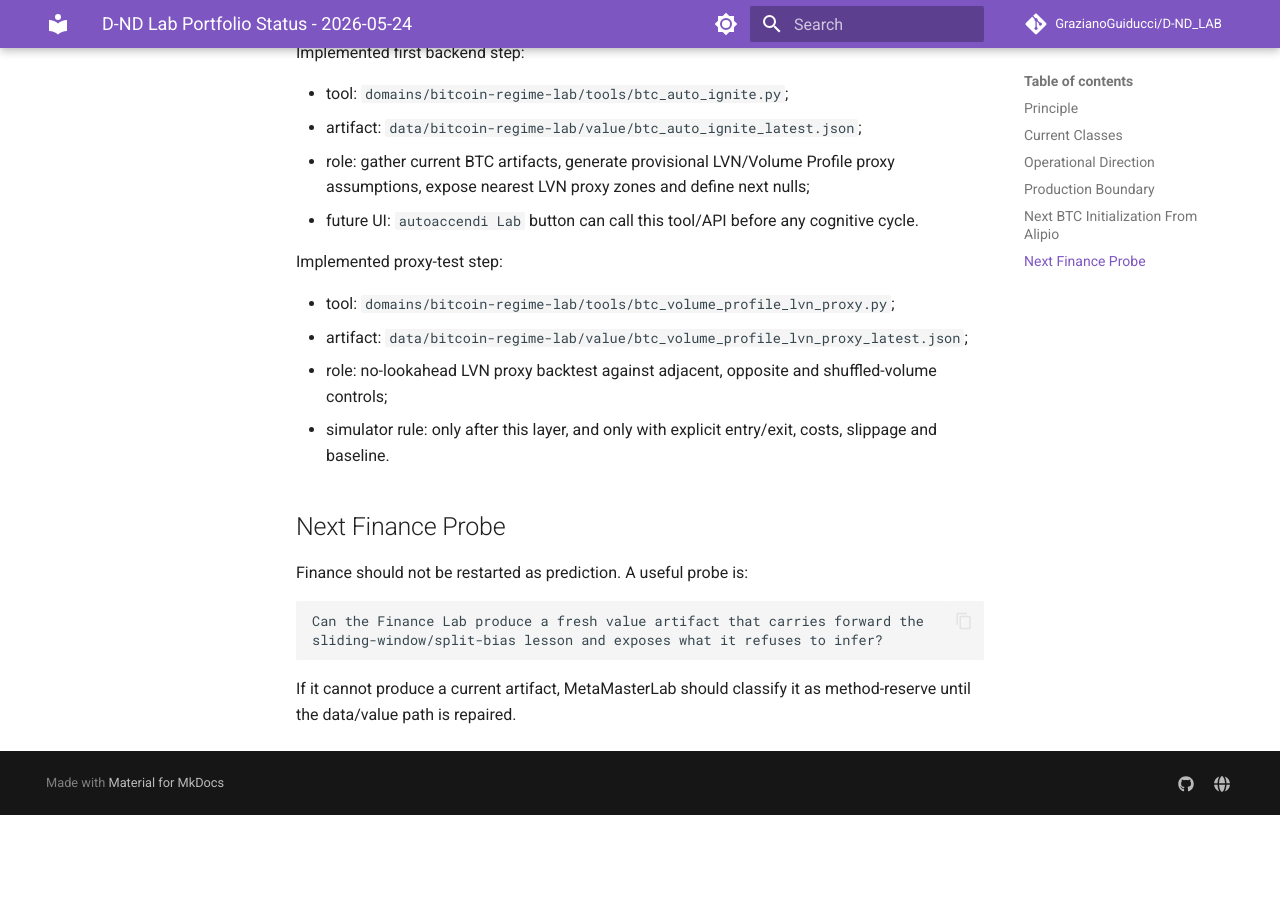
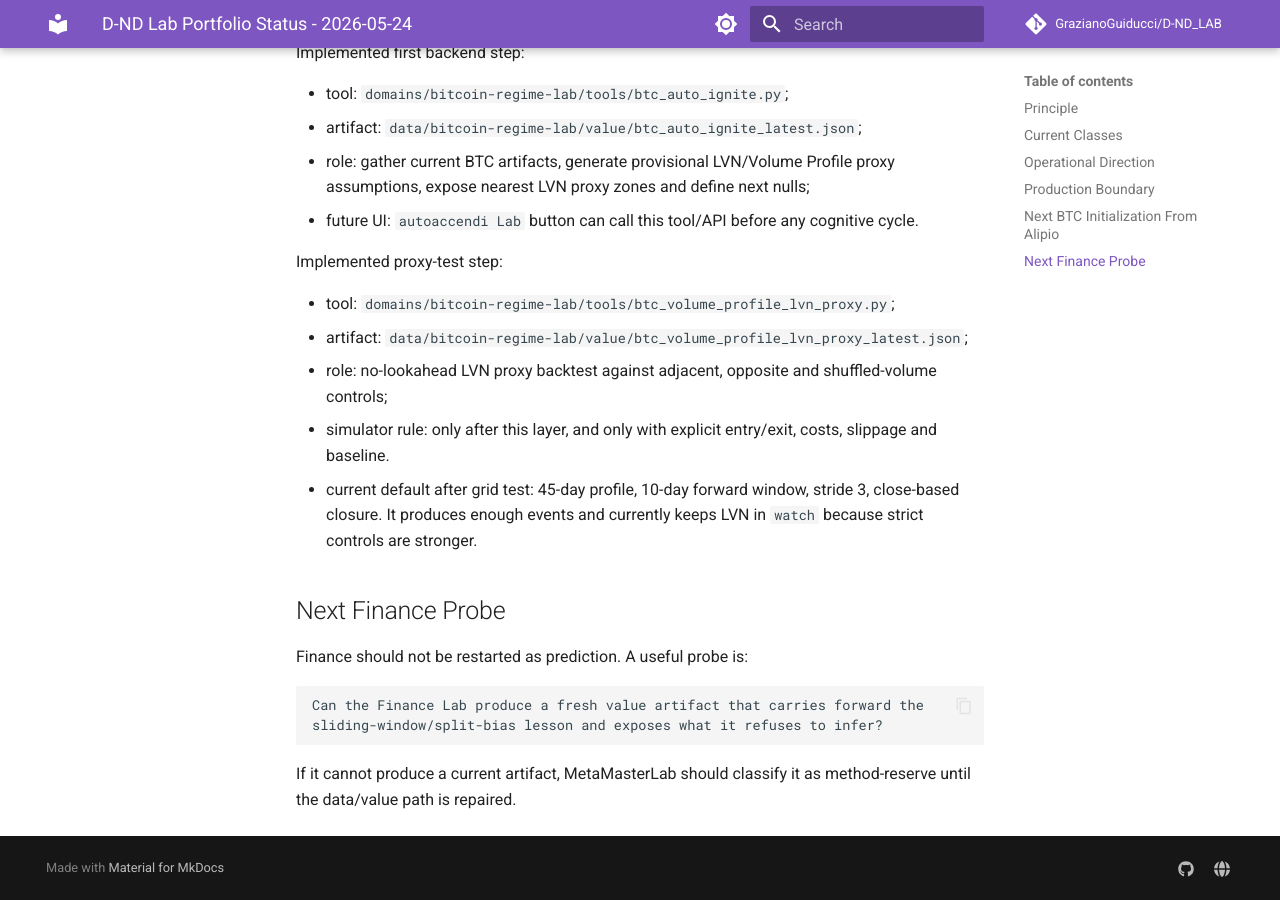
Before and after one commit to GrazianoGuiducci/D-ND_LAB, an MkDocs documentation site: the page built from docs/LAB_PORTFOLIO_STATUS_20260524.md, in a window 1280 px wide and 900 px high, scrolled down 3191 px. Built offline with MkDocs 1.6.1 and Material for MkDocs 9.7.7, drawn with Linux system fonts in a browser that asks for light colours; comment, search, counter and statistics services are not loaded; before the commit the page ends 4006 px from its top, so only the background shows below that.

Commit message:
fix(bitcoin): use denominator-ready lvn proxy defaults

```diff
--- a/docs/LAB_PORTFOLIO_STATUS_20260524.md
+++ b/docs/LAB_PORTFOLIO_STATUS_20260524.md
@@ -104,6 +104,9 @@ Implemented proxy-test step:
   shuffled-volume controls;
 - simulator rule: only after this layer, and only with explicit entry/exit,
   costs, slippage and baseline.
+- current default after grid test: 45-day profile, 10-day forward window,
+  stride 3, close-based closure. It produces enough events and currently keeps
+  LVN in `watch` because strict controls are stronger.
 
 ## Next Finance Probe
 
```
Also changed, not shown: domains/bitcoin-regime-lab/README.md (+4 -0 lines), domains/bitcoin-regime-lab/context.md (+3 -0 lines), 1 other file.
